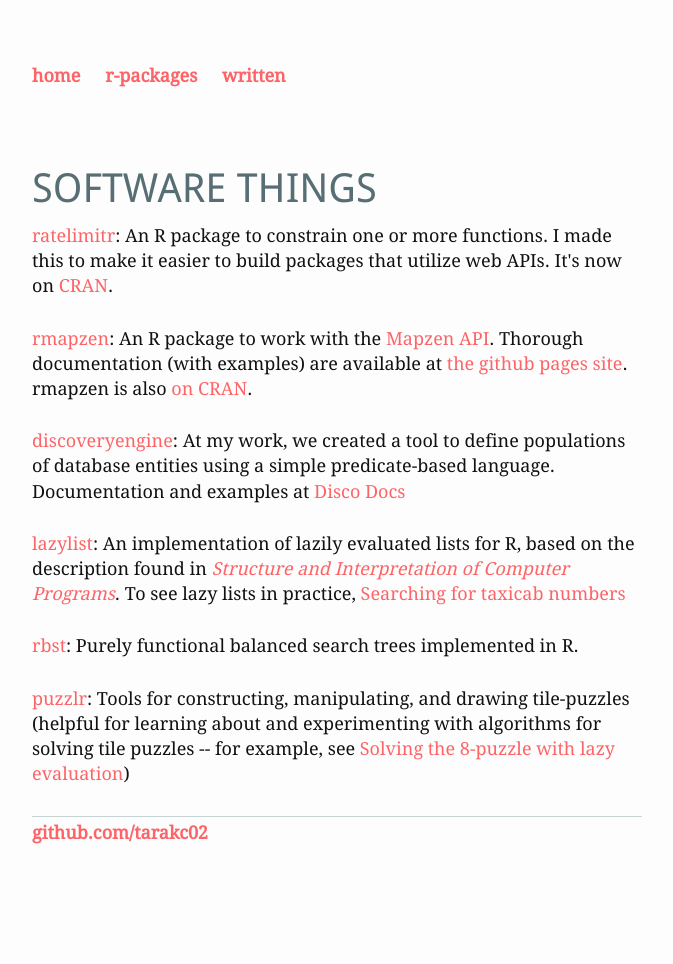
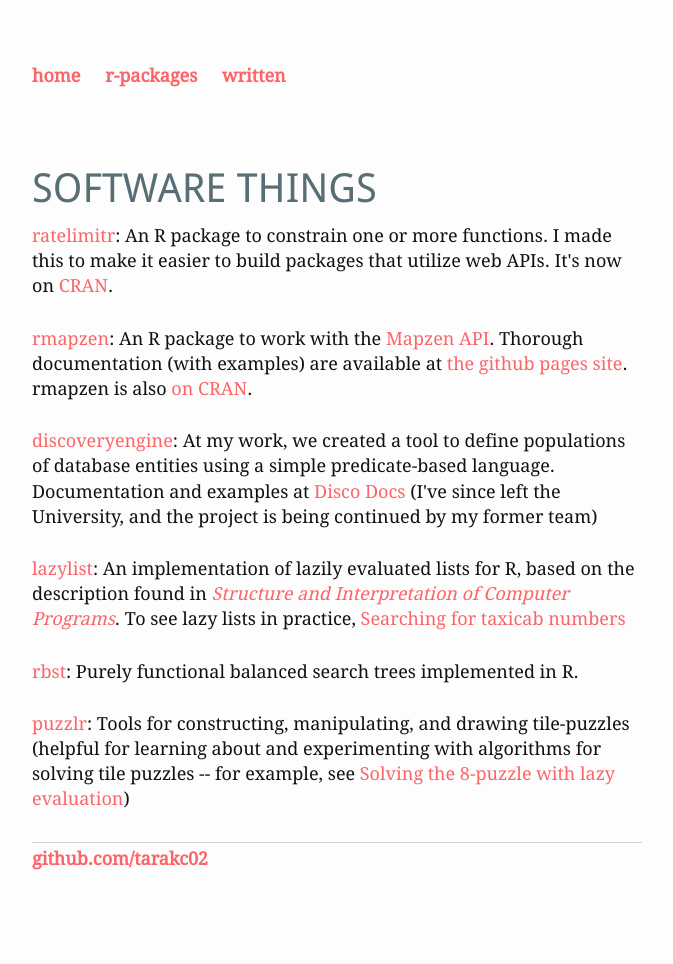
Before and after one commit to tarakc02/tarakc02.github.io, a Jekyll site: the page built from projects.md, in a window 1280 px wide. Shown: the whole page, without its empty margins (288-961 px from the left). Built offline with Jekyll 4.4.1, drawn with Linux system fonts in a browser that asks for light colours; before the commit the page ends 939 px from its top, so only the background shows below that.

Commit message:
updates related to leaving UC

```diff
--- a/_data/projects.yml
+++ b/_data/projects.yml
@@ -7,8 +7,8 @@
   description: An R package to work with the <a href="https://mapzen.com/documentation/">Mapzen API</a>. Thorough documentation (with examples) are available at <a href="https://tarakc02.github.io/rmapzen">the github pages site</a>. rmapzen is also <a href="https://cran.r-project.org/package=rmapzen">on CRAN</a>.
 
 - name: discoveryengine
-  github: tarakc02/discoveryengine
-  description: At my work, we created a tool to define populations of database entities using a simple predicate-based language. Documentation and examples at <a href="https://tarakc02.github.io/discodocs/">Disco Docs</a>
+  github: cwolfsonseeley/discoveryengine
+  description: At my work, we created a tool to define populations of database entities using a simple predicate-based language. Documentation and examples at <a href="https://cwolfsonseeley.github.io/discodocs/">Disco Docs</a> (I've since left the University, and the project is being continued by my former team)
 
 - name: lazylist
   github: tarakc02/lazylist
```
Also changed, not shown: index.md (+1 -1 lines).
